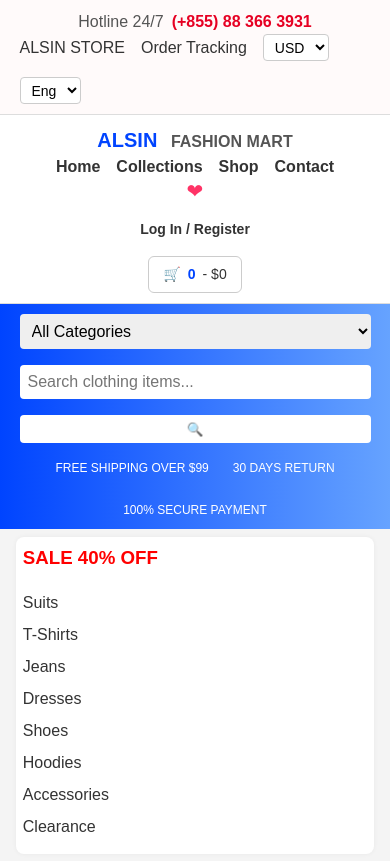
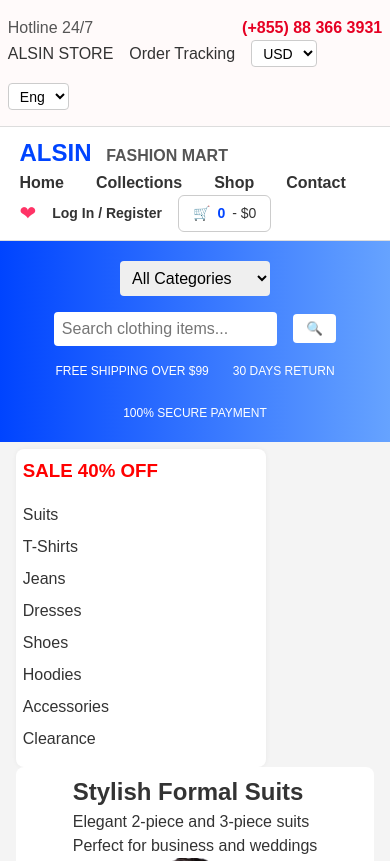
Before and after one commit to ALSIN-KH/ALSIN-FASHION, a plain HTML site: page index.html in a window 390 px wide. Shown: the top 861 px of the page. Drawn offline with Linux system fonts and the light colour scheme.

Commit message:
Update style.css

```diff
--- a/style.css
+++ b/style.css
@@ -199,17 +199,15 @@ main {
   flex-wrap: wrap;
   padding: 2% 4%;
   gap: 2%;
-  justify-content: center; /* Ensure the content is centered */
 }
 
 aside {
-  flex: 1 1 100%; /* Make aside take full width on small screens */
-  max-width: 100%;
+  flex: 1 1 200px;
+  max-width: 250px;
   background: white;
   padding: 2%;
   border-radius: 8px;
-  box-shadow: 0 0 5px rgba(0, 0, 0, 0.05);
-  margin-bottom: 2%; /* Add some margin to separate from content */
+  box-shadow: 0 0 5px rgba(0,0,0,0.05);
 }
 
 aside h3 {
@@ -234,7 +232,7 @@ aside li:hover {
 
 /* Showcase Section */
 .main-showcase {
-  flex: 2 1 100%; /* Allow this section to take full width on smaller screens */
+  flex: 2 1 400px;
   display: flex;
   flex-wrap: wrap;
   background: white;
@@ -264,16 +262,15 @@ aside li:hover {
 }
 
 .card {
-  flex: 1 1 100%; /* Make cards full-width on small screens */
+  flex: 1 1 200px;
   max-width: 220px;
   border: 1px solid #ddd;
   padding: 1em;
   border-radius: 8px;
   background: #fff;
   text-align: center;
-  box-shadow: 0 0 4px rgba(0, 0, 0, 0.05);
+  box-shadow: 0 0 4px rgba(0,0,0,0.05);
   transition: transform 0.2s ease;
-  margin-bottom: 2%; /* Add space below cards */
 }
 
 .card:hover {
@@ -347,7 +344,6 @@ footer {
 
   .card {
     max-width: 45%;
-    margin-bottom: 2%; /* Ensure proper spacing */
   }
 }
 
@@ -366,42 +362,5 @@ footer {
   }
 
   aside {
-    flex: 1 1 100%; /* Full-width aside */
-    margin-bottom: 1em; /* Space out the aside from other sections */
-  }
-
-  .card {
-    max-width: 100%; /* Full-width cards for mobile */
-    margin-bottom: 2%; /* Margin for spacing */
-  }
-}
-
-@media (max-width: 480px) {
-  .logo {
-    font-size: 1.25rem; /* Smaller font for mobile */
-  }
-
-  header, .header-top, .search-bar {
-    padding: 10px 5%; /* Adjust header padding */
-    justify-content: center;
-  }
-
-  nav ul {
-    gap: 1em;
-  }
-
-  .user-section {
-    flex-direction: column; /* Stack user section elements vertically */
-  }
-
-  .search-bar select,
-  .search-bar input,
-  .search-bar button {
-    width: 100%; /* Make form elements fill the screen */
-  }
-
-  .main-showcase {
-    flex: 1 1 100%; /* Full width on small screens */
-    padding: 2% 0;
-  }
-}
+    flex: 1 1 100%;
+    max-width:
```
